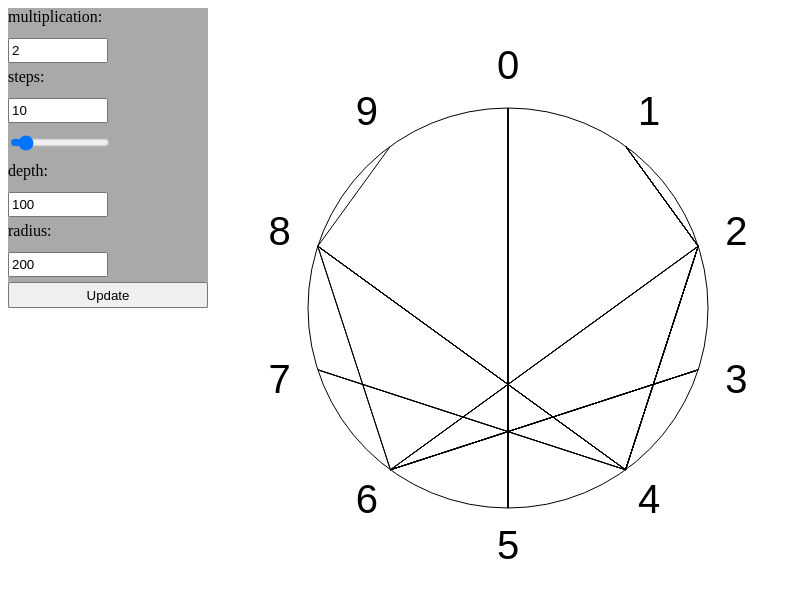
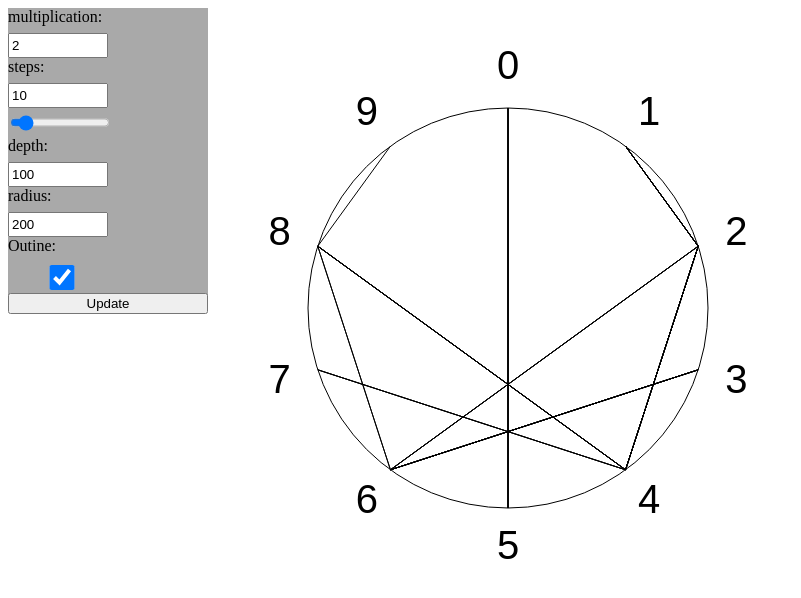
Before and after one commit to poitot/js-times-tables, a plain HTML site: page index.html in a window 1280 px wide. Shown: the whole page, without its empty margins (0-801 px from the left). Drawn offline with nearby package versions, Linux system fonts and the light colour scheme.

Commit message:
improved comments & implemented a slider for steps along with a checkbox to show/hide the outline

```diff
--- a/index.html
+++ b/index.html
@@ -17,6 +17,9 @@
         <label for="radius">radius:</label>
         <input id="radius">
 
+        <label for="chk_outline" >Outine:</label>
+        <input type="checkbox" id="chk_outline" checked>
+
         <button onclick="update()" id="btn">Update</button>
     </div>
     <canvas width="700px" height="700px" id="myCanvas"></canvas>
@@ -33,13 +36,26 @@
     const mul = 2;
     const depth = 100;
 
+    // handles drawing of outline circle
+    function outline(ctx) {
+        var chk = document.getElementById("chk_outline").checked
+        if(chk)
+        {
+            ctx.beginPath();
+            ctx.arc(circle_x, circle_y, radius, 0, 2 * Math.PI);
+            ctx.stroke();
+        }
+        else {
+            ctx.beginPath();
+        }
+
+    }
+
     // inits base circle and assigns values to text boxes
     function init() {
         var c = document.getElementById("myCanvas");
         var ctx = c.getContext("2d");
-        ctx.beginPath();
-        ctx.arc(circle_x, circle_y, radius, 0, 2 * Math.PI);
-        ctx.stroke();
+        outline(ctx);
 
         document.getElementById("mult").value = mul;
         document.getElementById("steps").value = steps;
@@ -61,9 +77,7 @@
         var d = document.getElementById("depth").value;
         var r = document.getElementById("radius").value;
 
-        ctx.beginPath();
-        ctx.arc(circle_x, circle_y, r, 0, 2 * Math.PI);
-        ctx.stroke();
+        outline(ctx);
 
         var res = times_table(m, d);
         var vals = circle(circle_x, circle_y, r, s);
@@ -73,8 +87,8 @@
 
     }
 
-
-    function circle(centerX, centerY, radius_, steps_){
+    // calculates the coordinates of n points around the circumference of the circle, to allow positioning for drawn lines
+    function circle(centerX, centerY, radius_, steps_) {
         var xValues = [];
         var yValues = [];
 
@@ -82,12 +96,14 @@
             xValues[i] = (centerX + radius_ * Math.cos(2 * Math.PI * i / steps_-Math.PI/2));
             yValues[i] = (centerY + radius_ * Math.sin(2 * Math.PI * i / steps_-Math.PI/2));
     }
-   console.log(xValues);
-   console.log(yValues);
+
+    //console.log(xValues);
+    //console.log(yValues);
 
     return [xValues, yValues];
     }
 
+    // responsible for drawing lines between points
     function draw_lines(xVals, yVals, res, steps_) {
         var c = document.getElementById("myCanvas");
         var ctx = c.getContext("2d");
@@ -97,13 +113,14 @@ function draw_lines(xVals, yVals, res, steps_) {
 
             point = res[i] % steps_;
 
+            // required as point 0 is considered both 0 and the max step
             if (res[i] === steps_) {
                 point = 0;
             }
 
 
 
-        console.log("i:", i, "res[i]:", res[i], "point:", point);
+            //console.log("i:", i, "res[i]:", res[i], "point:", point);
             ctx.moveTo(xVals[i], yVals[i]);
             ctx.lineTo(xVals[point], yVals[point]);
             ctx.stroke();
@@ -117,6 +134,7 @@ var vals = circle(circle_x, circle_y, radius, steps);
     draw_lines(vals[0], vals[1], res, steps);
     make_labels(vals[0], vals[1], radius, steps);
 
+    // calculates times table to the required depth
     function times_table(mul_, depth_) {
             var results = [];
             for (var i = 0; i < depth_; i++) {
@@ -126,6 +144,7 @@ function times_table(mul_, depth_) {
             return results;
         }
 
+    // prints labels around the outline circle for the n of steps
     function make_labels(xVals, yVals, radius_, steps_) {
         var c = document.getElementById("myCanvas");
         var ctx = c.getContext("2d");
@@ -154,6 +173,13 @@ function make_labels(xVals, yVals, radius_, steps_) {
             }
         }
 
+    // event listener for change of step slider, updates step text box along with the canvas
+    var slider = document.getElementById("step_slider");
+    var text = document.getElementById("steps")
+    slider.addEventListener('change', function () {
+        text.value = slider.value;
+        update();
+    })
 
     document.addEventListener('DOMContentLoaded', init)
 </script>
```
Lines whose indentation alone changed are shown as unchanged.
